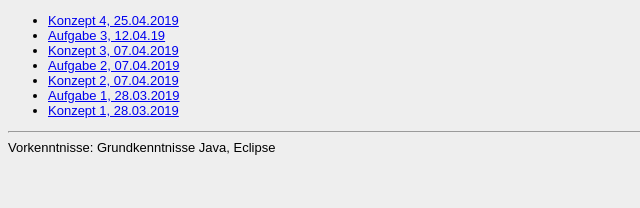
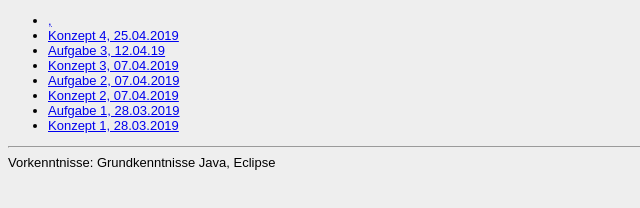
Before and after one commit to weiberta/weiberta.github.io, a plain HTML site: page Steckbrief/steckbrief.htm in a window 1280 px wide. Shown: the whole page, without its empty margins (0-640 px from the left). Drawn offline with Linux system fonts and the light colour scheme.

Commit message:
Update steckbrief.htm

```diff
--- a/Steckbrief/steckbrief.htm
+++ b/Steckbrief/steckbrief.htm
@@ -10,6 +10,7 @@
 
 <ul>
 
+    <li> <a href="https://weiberta.github.io/Aufgabe_04/AFG4.html " target="_blank">, </a></br> </li>
     <li> <a href="https://weiberta.github.io/Aufgabe_04/Scribble04.jpg" target="_blank">Konzept 4, 25.04.2019</a></br> </li>
     <li> <a href="https://weiberta.github.io/Aufgabe_03/Aufgabe03.html" target="_blank">Aufgabe 3, 12.04.19</a></br> </li>
     <li> <a href="https://weiberta.github.io/Aufgabe_03/Scribble03.JPG"    target="_blank">Konzept 3, 07.04.2019</a></br> </li>
@@ -17,6 +18,7 @@
     <li> <a href="https://weiberta.github.io/Aufgabe_02/Konzept02.jpg"    target="_blank">Konzept 2, 07.04.2019</a></br> </li>
     <li> <a href="https://weiberta.github.io/Aufgabe_01/Aufgabe01.html" target="_blank">Aufgabe 1, 28.03.2019</a></br> </li>
     <li> <a href="https://weiberta.github.io/Aufgabe_01/Konzept01.jpg" target="_blank">Konzept 1, 28.03.2019</a></br> </li>
+
 
 </ul>
 
```
